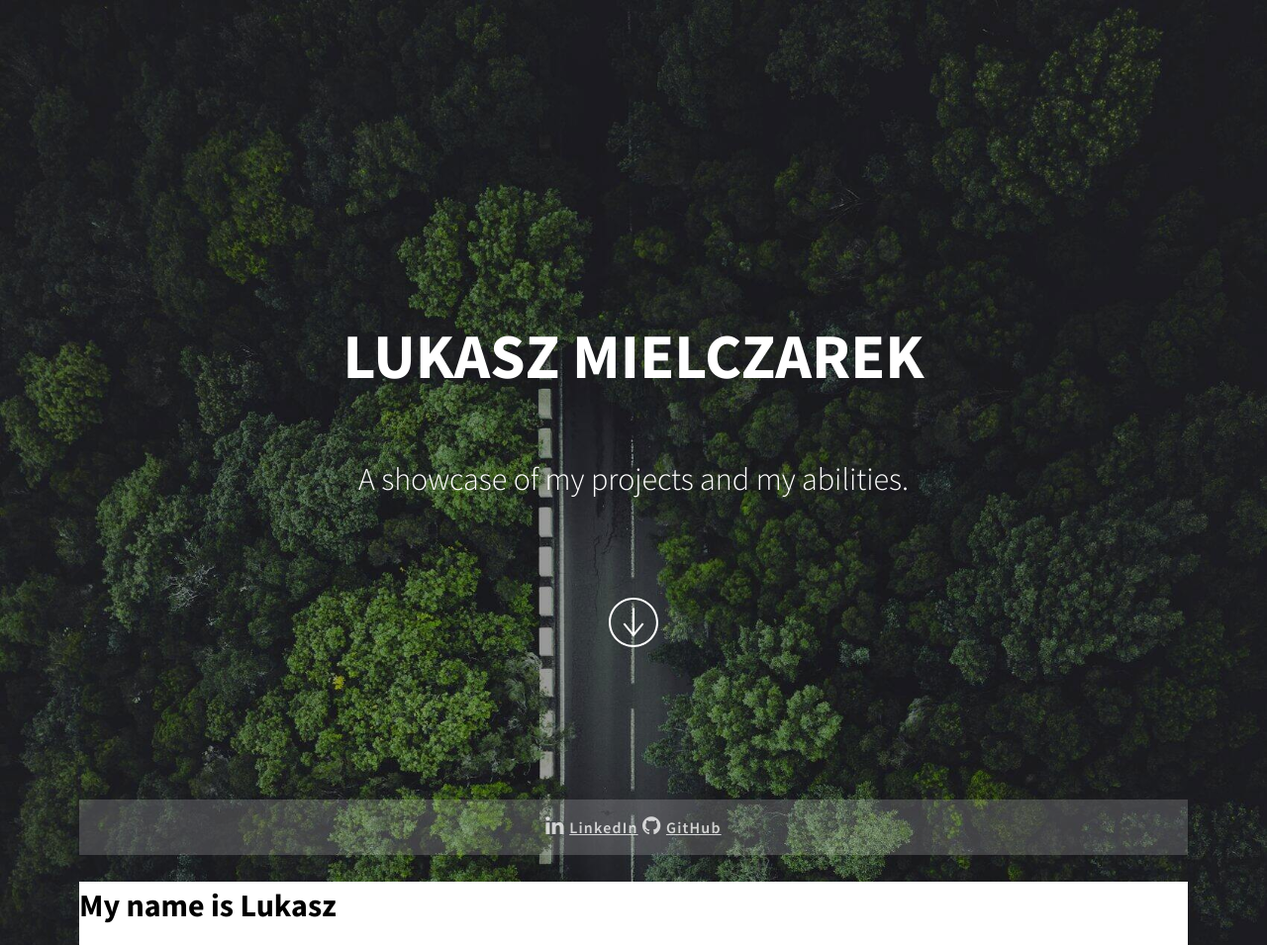
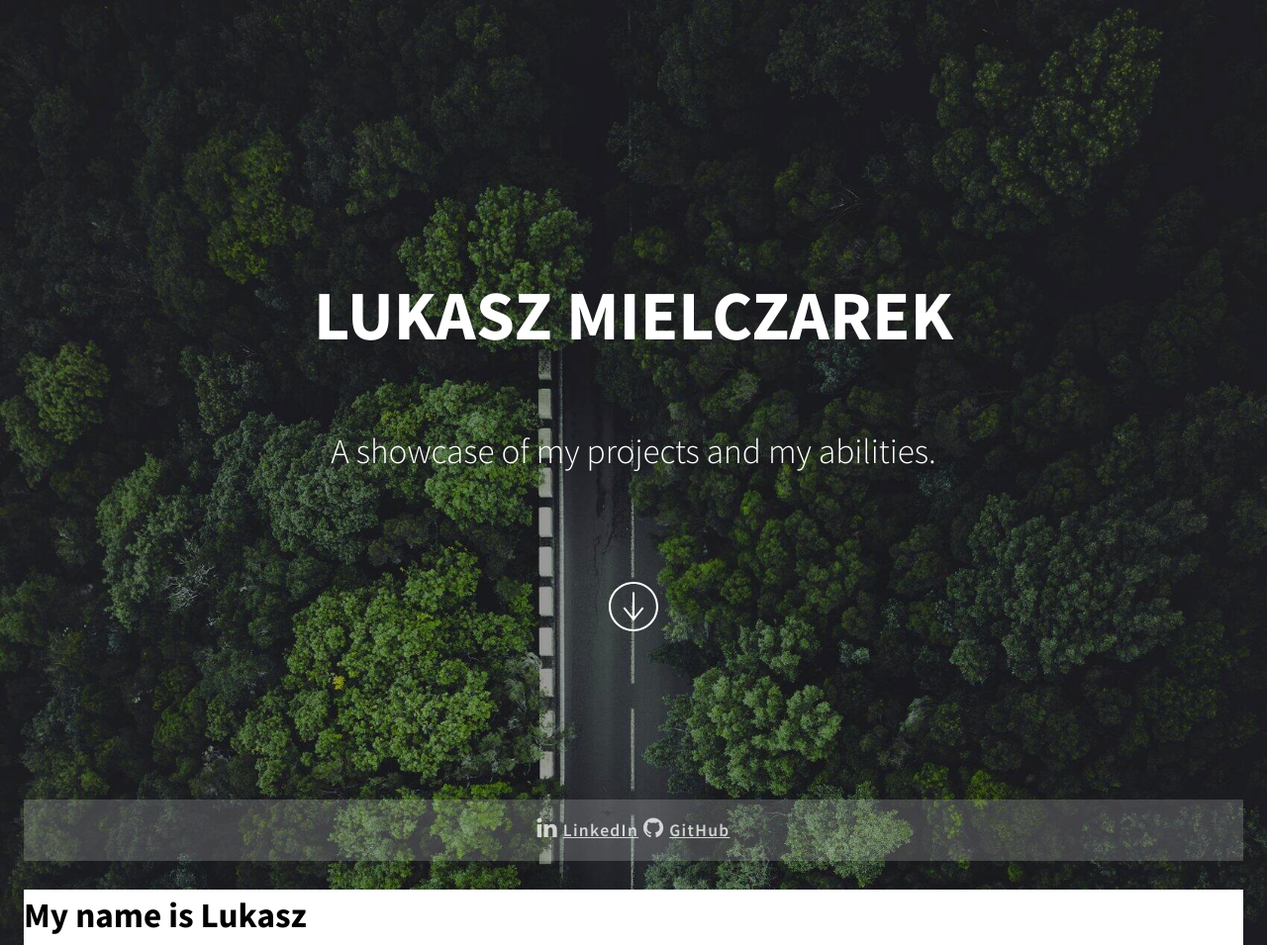
Before and after one commit to lukaszmielczarekdev/portfolio, a plain HTML site: page index.html in a window 1280 px wide. Shown: the top 955 px of the page at 99% size. Drawn offline with Linux system fonts and the light colour scheme.

Commit message:
PORTFOLIO-13 additional media queries for typography

```diff
--- a/index.css
+++ b/index.css
@@ -105,6 +105,17 @@ h3 {
 
 .text-center {
   text-align: center;
+}
+
+@media screen and (min-width: 420px) {
+  html {
+    font-size: 110%;
+  }
+}
+@media screen and (min-width: 2200px) {
+  html {
+    font-size: 150%;
+  }
 }
 
 /* intro */
```
